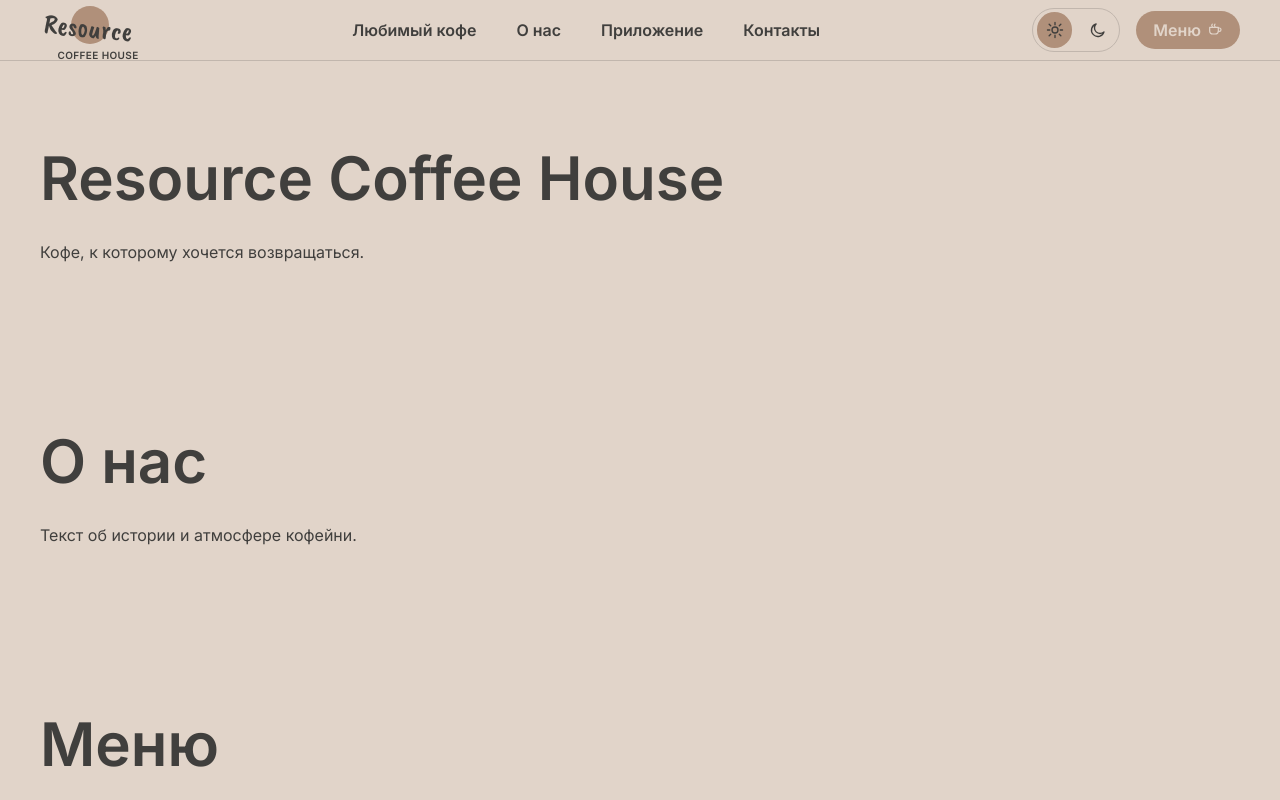
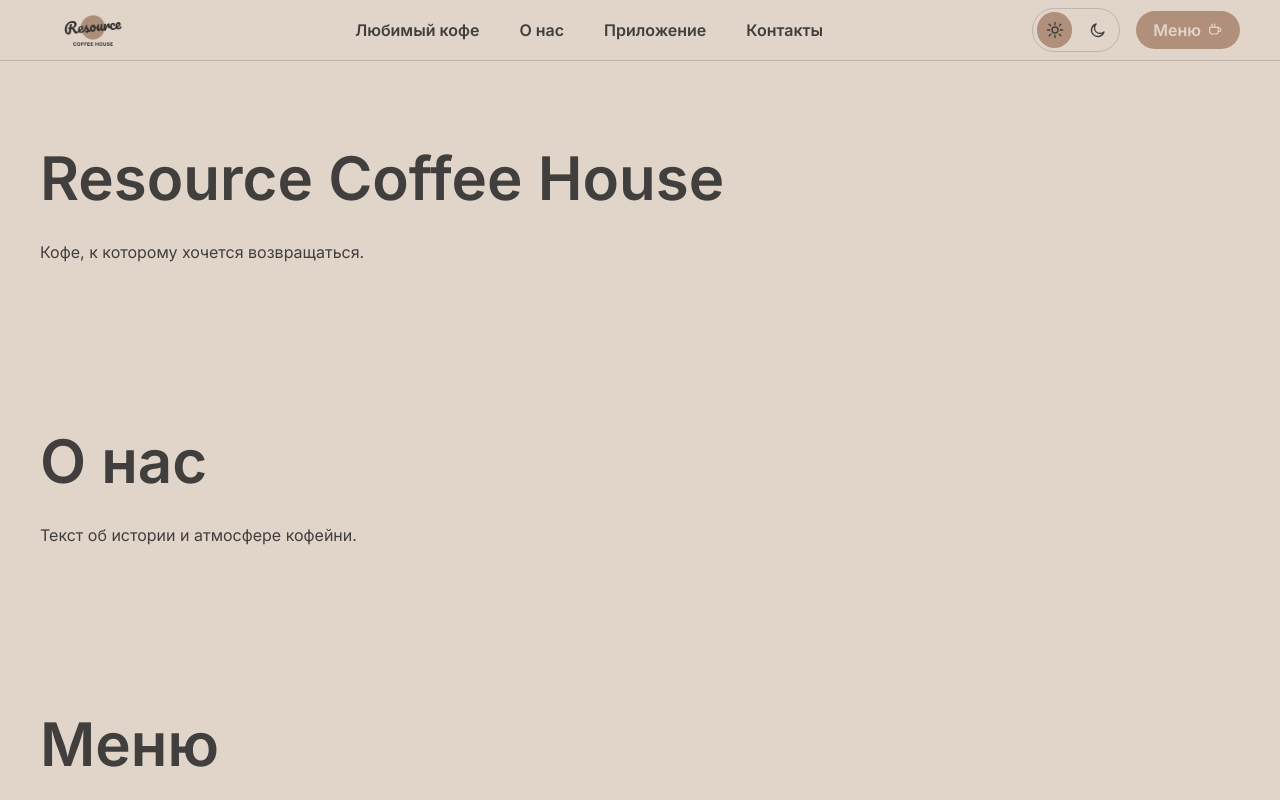
Before and after one commit to KatyMist/rsschool-landing-page, a website built with Vite: page index.html in a window 1280 px wide. Shown: the top 800 px of the page. Built offline with nearby package versions, Linux system fonts and the light colour scheme.

Commit message:
feat: use exported logo-1/logo-2 images instead of CSS text logo
Отказались от воссоздания логотипа шрифтами/поворотами в CSS — используем готовые растровые экспорты из Figma: logo-1.png для светлой темы, logo-2.png для тёмной, переключение через [data-theme] (аналогично иконкам темы/бургера). Высота 46px, ширина auto. Убрали мёртвые правила для старых .logo__name/__tagline/__circle.

```diff
--- a/index.html
+++ b/index.html
@@ -13,9 +13,8 @@
     <header class="header">
       <div class="container header__inner">
         <a href="index.html" class="logo">
-          <span class="logo__circle" aria-hidden="true"></span>
-          <span class="logo__name">Resource</span>
-          <span class="logo__tagline">Coffee House</span>
+          <img class="logo__img logo__img--light" src="/src/assets/icons/logo-1.png" alt="Resource Coffee House" />
+          <img class="logo__img logo__img--dark" src="/src/assets/icons/logo-2.png" alt="Resource Coffee House" />
         </a>
 
         <nav class="nav" data-nav>
@@ -108,9 +107,8 @@
     <footer class="footer">
       <div class="container footer__inner">
         <div class="footer__logo logo">
-          <span class="logo__circle" aria-hidden="true"></span>
-          <span class="logo__name">Resource</span>
-          <span class="logo__tagline">Coffee House</span>
+          <img class="logo__img logo__img--light" src="/src/assets/icons/logo-1.png" alt="Resource Coffee House" />
+          <img class="logo__img logo__img--dark" src="/src/assets/icons/logo-2.png" alt="Resource Coffee House" />
         </div>
         <div class="footer__contacts">
           <p>ул. Примерная, 1</p>
--- a/src/styles/main.scss
+++ b/src/styles/main.scss
@@ -89,52 +89,31 @@ a {
 }
 
 // ---------- Логотип (шапка и подвал) ----------
+// Готовые растровые лого из Figma: logo-1 — для светлой темы, logo-2 — для тёмной.
 .logo {
-  position: relative;
-  width: 100px;
-  height: 60px;
+  display: flex;
+  align-items: center;
+  height: $header-height;
   flex-shrink: 0;
+}
 
-  // Позиции — точные координаты из Figma (одинаковы на всех брейкпоинтах)
-  &__circle {
-    position: absolute;
-    top: 6px;
-    left: 31px;
-    width: 38px;
-    height: 38px;
-    border-radius: 50%;
-    background-color: var(--color-accent);
-    z-index: 0;
+.logo__img {
+  display: block;
+  height: 46px;
+  width: auto;
+}
+
+.logo__img--dark {
+  display: none;
+}
+
+[data-theme='dark'] {
+  .logo__img--light {
+    display: none;
   }
 
-  // Слово целиком повёрнуто на 5deg (в макете так повёрнут каждый
-  // «летер»-слой после outline text — то есть весь текст был одним
-  // элементом с этим наклоном до конвертации в контуры)
-  &__name {
-    position: absolute;
-    top: 10px;
-    left: 4px;
-    z-index: 1;
-    font-family: $font-logo;
-    font-size: 28px;
-    font-weight: 400;
-    line-height: 1;
-    color: var(--color-text);
-    white-space: nowrap;
-    transform: rotate(5deg);
-    transform-origin: left center;
-  }
-
-  &__tagline {
-    position: absolute;
-    top: 48.1px;
-    left: 17.43px;
-    width: 64.78px;
-    z-index: 1;
-    @include caption;
-    color: var(--color-text);
-    white-space: nowrap;
-    text-align: center;
+  .logo__img--dark {
+    display: block;
   }
 }
 
@@ -260,11 +239,6 @@ a {
   background-color: var(--color-bg-secondary);
   border-top: 1px solid var(--color-border);
   padding: 48px 0 24px;
-
-  .logo__name,
-  .logo__tagline {
-    color: var(--color-text-on-accent);
-  }
 
   &__inner {
     display: flex;
```
Also changed, not shown: catalog.html (+4 -6 lines), src/assets/icons/logo-1.png (added), src/assets/icons/logo-2.png (added).
